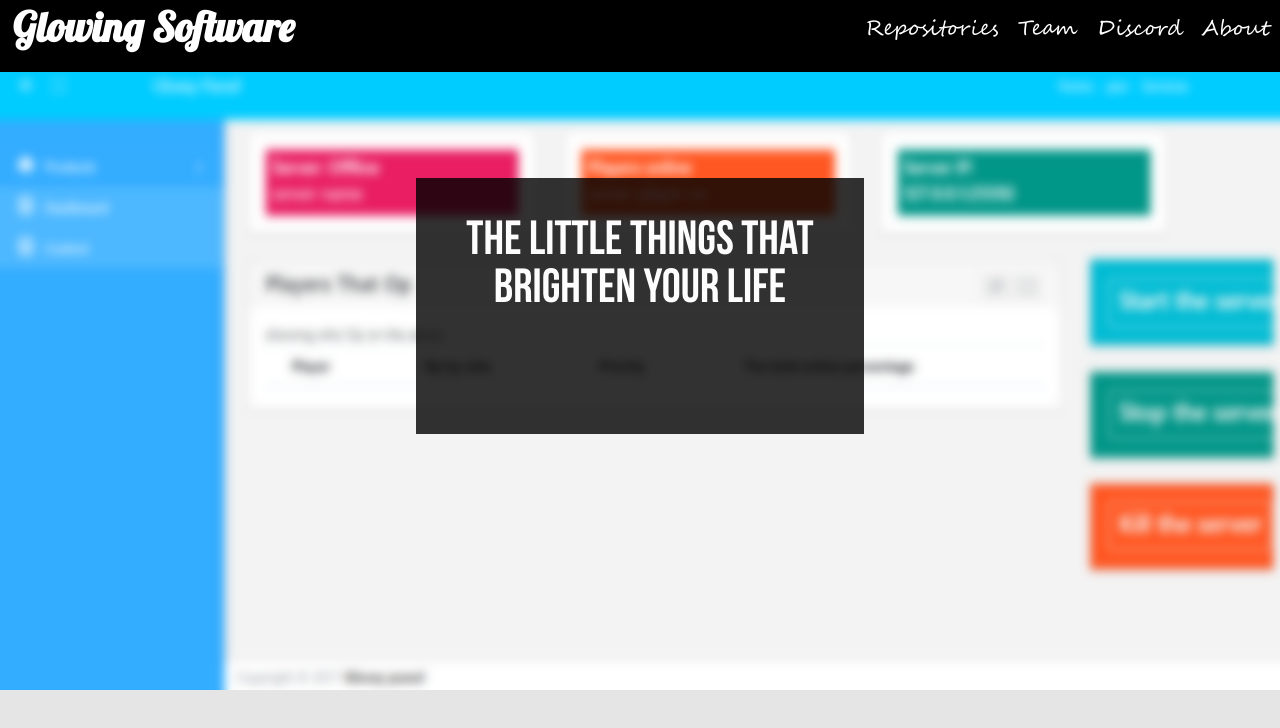
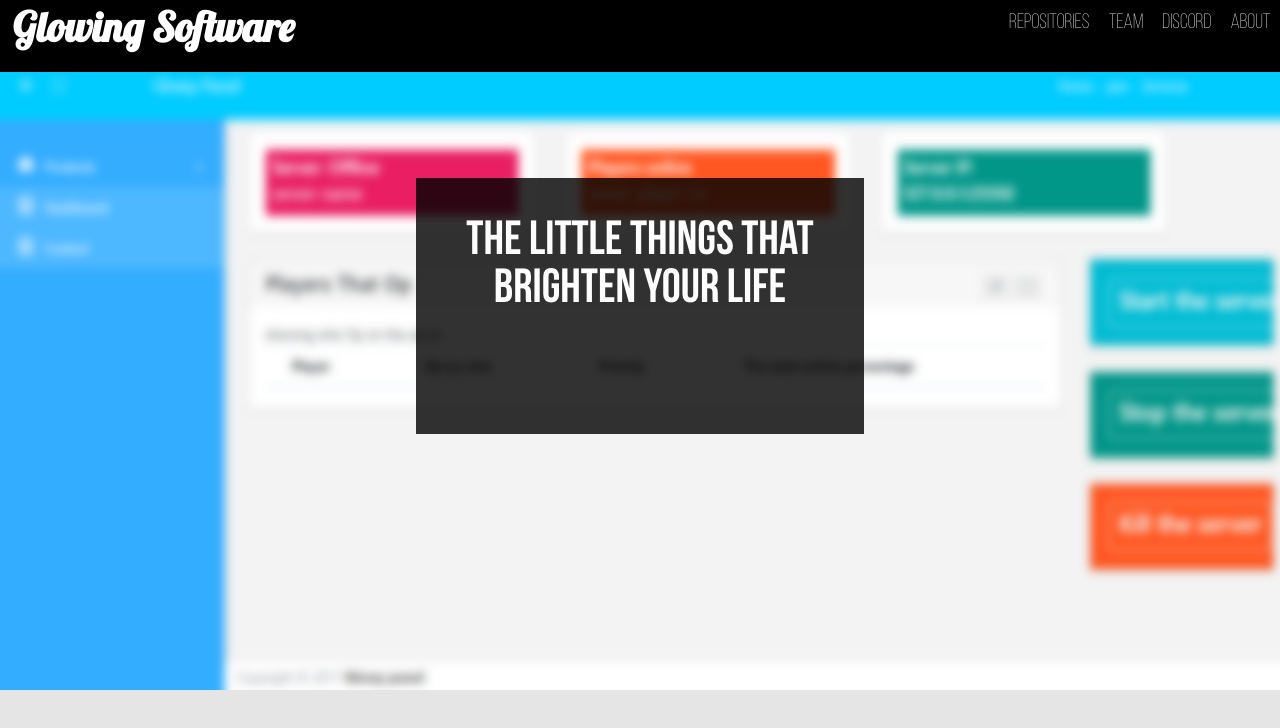
Before and after one commit to GlowingSoftware/glowingsoftware.github.io, a plain HTML site: page index.html in a window 1280 px wide. Drawn offline with Linux system fonts and the light colour scheme.

Commit message:
Font change

```diff
--- a/css/contentRules.css
+++ b/css/contentRules.css
@@ -8,8 +8,8 @@ body {
   src: url(../resources/fonts/lobsterRegular.ttf);
 }
 @font-face {
-	font-family: segoeScript;
-	src: url(../resources/fonts/segoeScript.ttf);
+	font-family: bebasLight;
+	src: url(../resources/fonts/bebasLight.otf);
 }
 @font-face {
 	font-family: bebasBold;
--- a/css/header.css
+++ b/css/header.css
@@ -18,7 +18,7 @@ a {
 	display: inline-block;
 	text-decoration: none;
 	color: white;
-	font-family: segoeScript;
+	font-family: bebasLight;
 	font-size: 1.30em;
 	padding-top: 0.9%;
 	padding-left: 0.75%;
```
Also changed, not shown: resources/fonts/bebasLight.otf (added), resources/fonts/forte.TTF (deleted), resources/fonts/marqMoon.ttf (deleted), resources/fonts/segoeScript.ttf (deleted).
